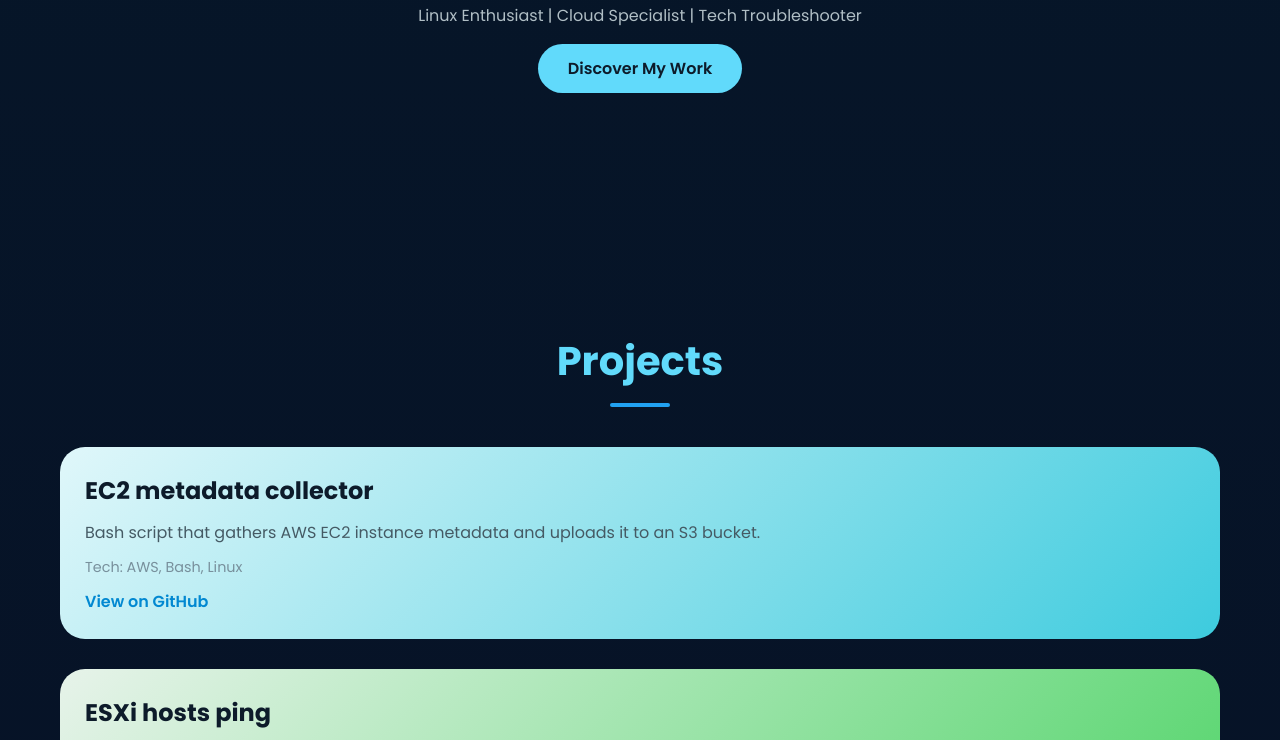
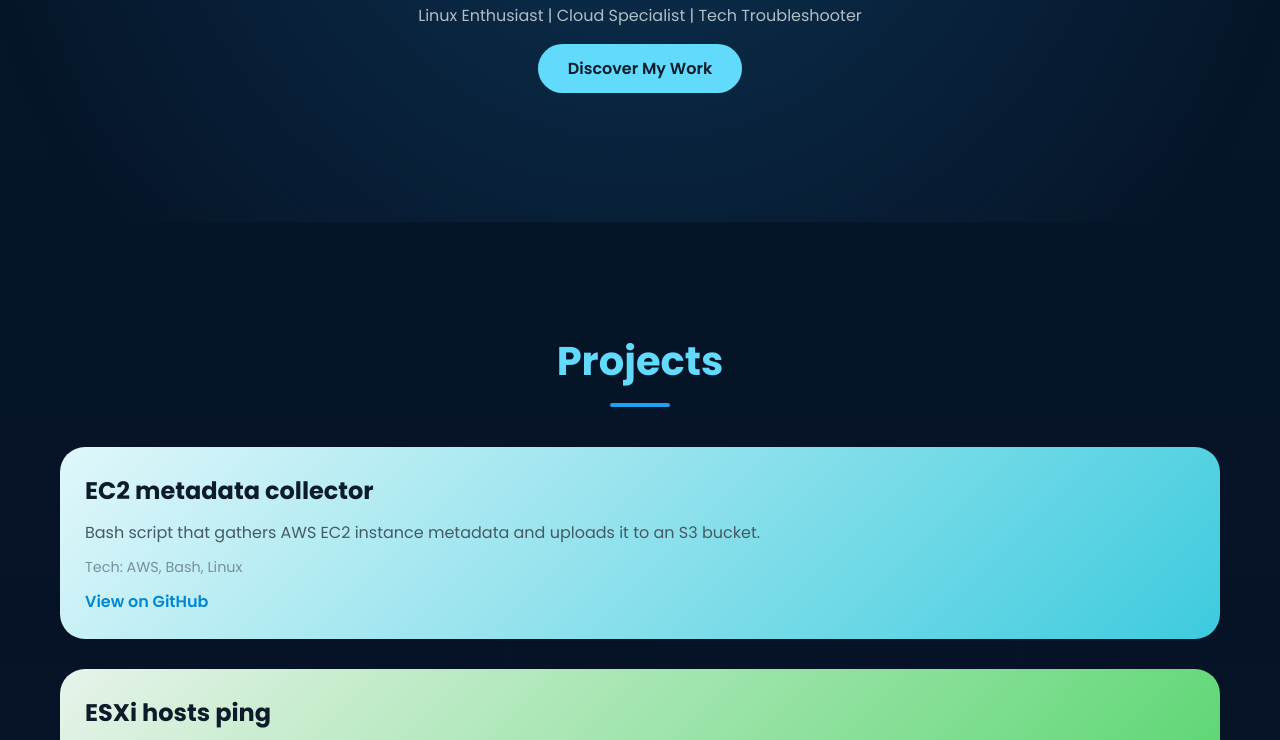
Before and after one commit to jakubzyzanski/jakubzyzanski.github.io, a plain HTML site: page index.html in a window 1280 px wide. Shown: the part 578-1318 px from the top of the page. Drawn offline with Linux system fonts and the light colour scheme.

Commit message:
My-portfolio v2.2 - Added parallax background animation
- Introduced a radial gradient background that follows the cursor to create a dynamic parallax effect.
- Positioned the background behind all content with z-index: -1 and disabled pointer events to ensure interactivity remains unaffected.
- Applied smooth transitions for a subtle and elegant visual experience.

```diff
--- a/index.html
+++ b/index.html
@@ -46,6 +46,16 @@
         <meta name="twitter:image" content="https://jakubzyzanski.github.io/images/thumbnail.png" />
         <!-- JavaScript file loaded after HTML (deferred) -->
         <script src="script.js" defer></script>
+        <!-- Parallax background animation -->
+        <script>
+            document.addEventListener('mousemove', function(e) {
+                const x = (e.clientX / window.innerWidth) * 100;
+                const y = (e.clientY / window.innerHeight) * 100;
+                document.body.style.setProperty('--x', `${x}%`);
+                document.body.style.setProperty('--y', `${y}%`);
+            });
+        </script>
+
     </head>
 <body>
     <!-- Sticky navigation bar -->
--- a/styles.css
+++ b/styles.css
@@ -726,3 +726,17 @@ body.light-theme .hamburger {
         text-align: center;
     }
 }
+
+/* Parallax background animation */
+body::before {
+    content: '';
+    position: fixed;
+    top: 0;
+    left: 0;
+    width: 100%;
+    height: 100%;
+    background: radial-gradient(circle at var(--x, 50%) var(--y, 50%), rgba(33, 161, 241, 0.2), transparent 90%);
+    z-index: -1;
+    transition: background 0.2s ease;
+    pointer-events: none;
+}
```
